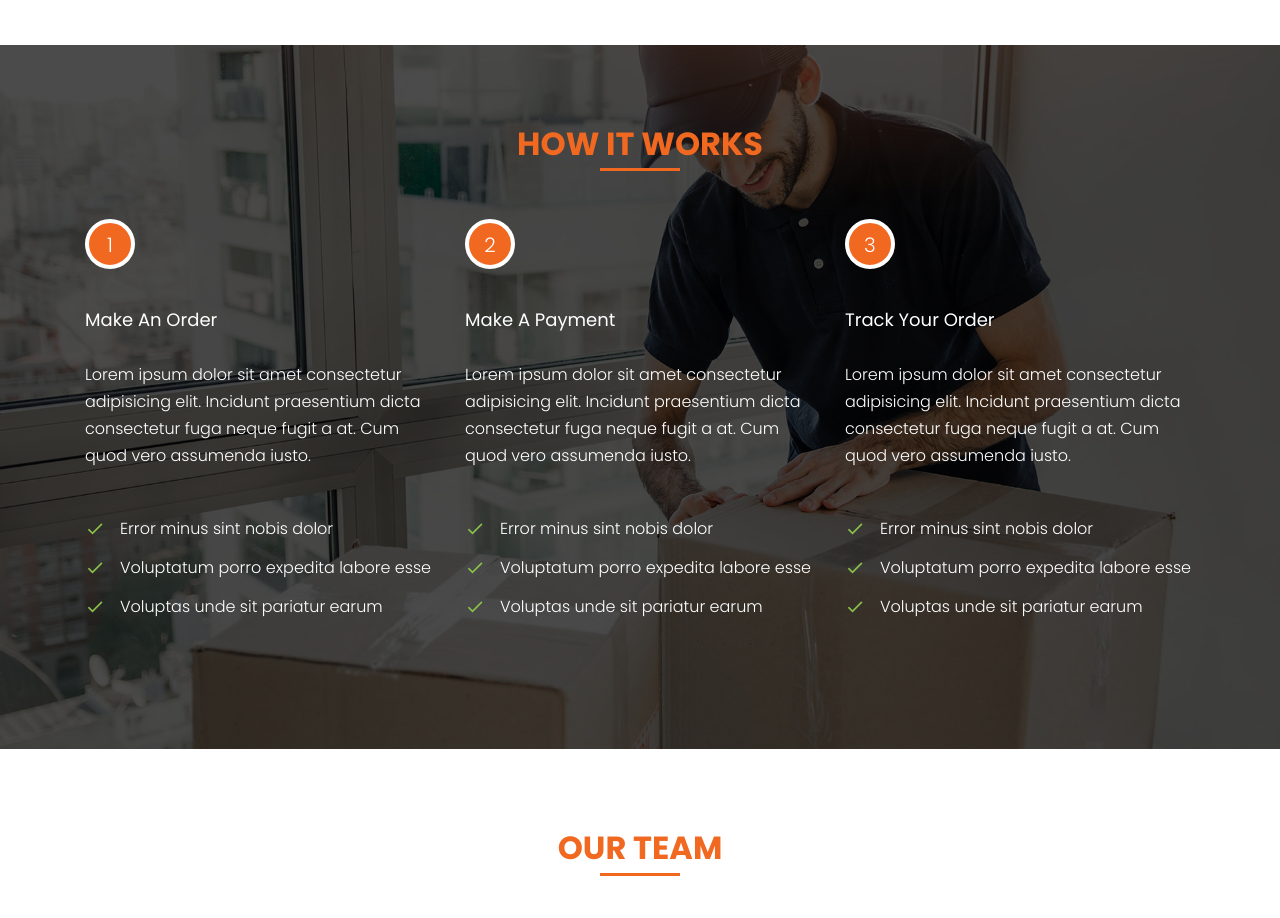
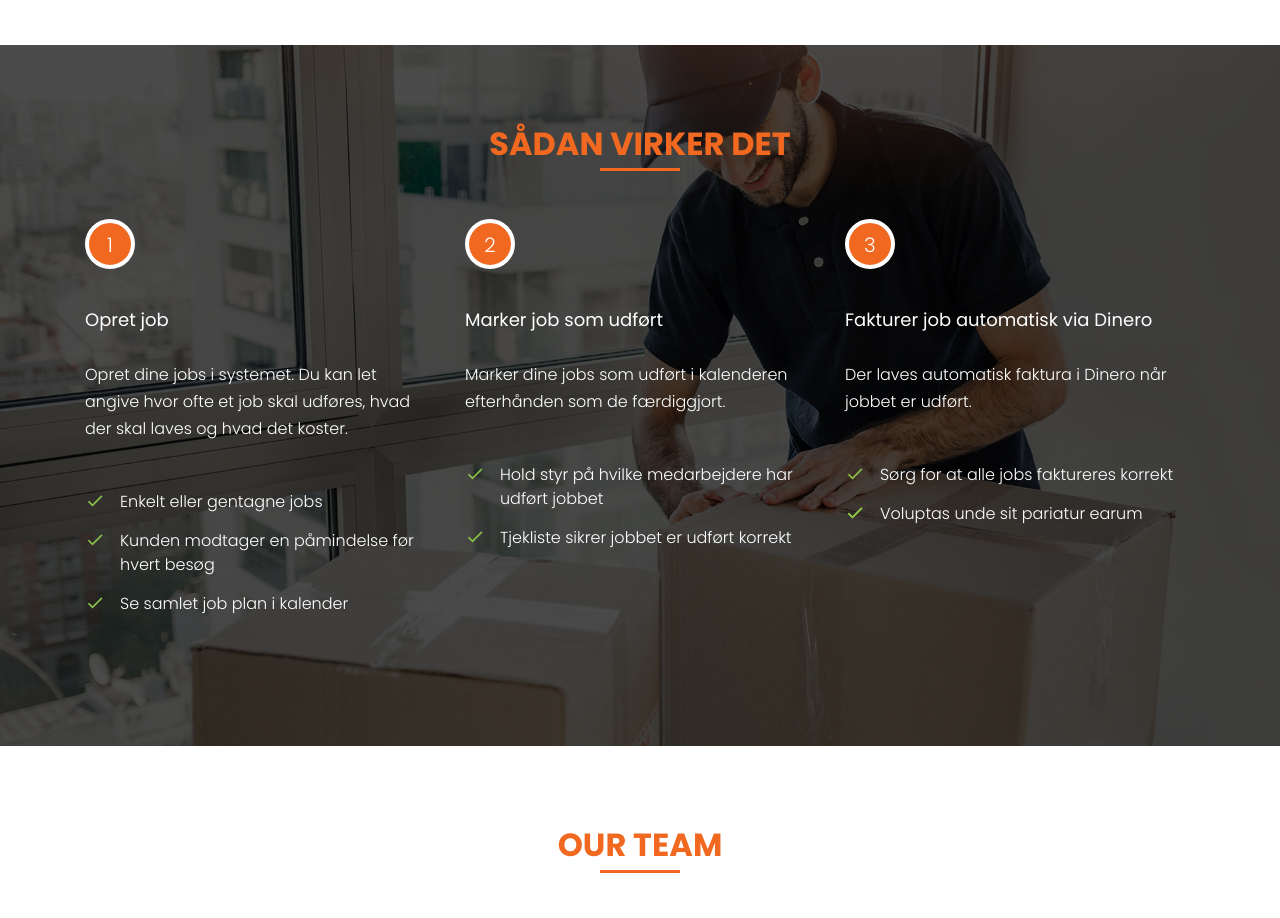
Before and after one commit to nsb/myjobplanner-landingpage, a plain HTML site: page index.html in a window 1280 px wide. Shown: the part 1520-2438 px from the top of the page. Drawn offline with Linux system fonts and the light colour scheme; files whose address does not match are found by name; a web font is replaced by a local one.

Commit message:
Add features

```diff
--- a/index.html
+++ b/index.html
@@ -103,7 +103,7 @@
 
 
             <h1 class="text-white font-weight-light text-uppercase font-weight-bold" data-aos="fade-up">jobstyring for service firmaer</h1>
-            <p class="mb-5" data-aos="fade-up" data-aos-delay="100">work smart, not hard</p>
+            <p class="mb-5" data-aos="fade-up" data-aos-delay="100">work smarter, not harder</p>
             <p data-aos="fade-up" data-aos-delay="200"><a href="https://app.myjobplanner.com" class="btn btn-primary py-3 px-5 text-white">Prøv gratis!</a></p>
 
           </div>
@@ -141,7 +141,7 @@
       <div class="container">
         <div class="row justify-content-center mb-5">
           <div class="col-md-7 text-center border-primary">
-            <h2 class="font-weight-light text-primary" data-aos="fade">How It Works</h2>
+            <h2 class="font-weight-light text-primary" data-aos="fade">Sådan virker det</h2>
           </div>
         </div>
         <div class="row">
@@ -149,12 +149,12 @@
             <div class="how-it-work-item">
               <span class="number">1</span>
               <div class="how-it-work-body">
-                <h2>Make An Order</h2>
-                <p class="mb-5">Lorem ipsum dolor sit amet consectetur adipisicing elit. Incidunt praesentium dicta consectetur fuga neque fugit a at. Cum quod vero assumenda iusto.</p>
+                <h2>Opret job</h2>
+                <p class="mb-5">Opret dine jobs i systemet. Du kan let angive hvor ofte et job skal udføres, hvad der skal laves og hvad det koster.</p>
                 <ul class="ul-check list-unstyled success">
-                  <li class="text-white">Error minus sint nobis dolor</li>
-                  <li class="text-white">Voluptatum porro expedita labore esse</li>
-                  <li class="text-white">Voluptas unde sit pariatur earum</li>
+                  <li class="text-white">Enkelt eller gentagne jobs</li>
+                  <li class="text-white">Kunden modtager en påmindelse før hvert besøg</li>
+                  <li class="text-white">Se samlet job plan i kalender</li>
                 </ul>
               </div>
             </div>
@@ -164,12 +164,11 @@
             <div class="how-it-work-item">
               <span class="number">2</span>
               <div class="how-it-work-body">
-                <h2>Make A Payment</h2>
-                <p class="mb-5">Lorem ipsum dolor sit amet consectetur adipisicing elit. Incidunt praesentium dicta consectetur fuga neque fugit a at. Cum quod vero assumenda iusto.</p>
+                <h2>Marker job som udført</h2>
+                <p class="mb-5">Marker dine jobs som udført i kalenderen efterhånden som de færdiggjort.</p>
                 <ul class="ul-check list-unstyled success">
-                  <li class="text-white">Error minus sint nobis dolor</li>
-                  <li class="text-white">Voluptatum porro expedita labore esse</li>
-                  <li class="text-white">Voluptas unde sit pariatur earum</li>
+                  <li class="text-white">Hold styr på hvilke medarbejdere har udført jobbet</li>
+                  <li class="text-white">Tjekliste sikrer jobbet er udført korrekt</li>
                 </ul>
               </div>
             </div>
@@ -179,11 +178,11 @@
             <div class="how-it-work-item">
               <span class="number">3</span>
               <div class="how-it-work-body">
-                <h2>Track Your Order</h2>
-                <p class="mb-5">Lorem ipsum dolor sit amet consectetur adipisicing elit. Incidunt praesentium dicta consectetur fuga neque fugit a at. Cum quod vero assumenda iusto.</p>
+                <h2>Fakturer job automatisk via Dinero</h2>
+                <p class="mb-5">Der laves automatisk faktura i Dinero når jobbet er udført.</p>
                 <ul class="ul-check list-unstyled success">
-                  <li class="text-white">Error minus sint nobis dolor</li>
-                  <li class="text-white">Voluptatum porro expedita labore esse</li>
+                  <li class="text-white">Sørg for at alle jobs faktureres korrekt</li>
+                  <li class="text-white"></li>
                   <li class="text-white">Voluptas unde sit pariatur earum</li>
                 </ul>
               </div>
```
